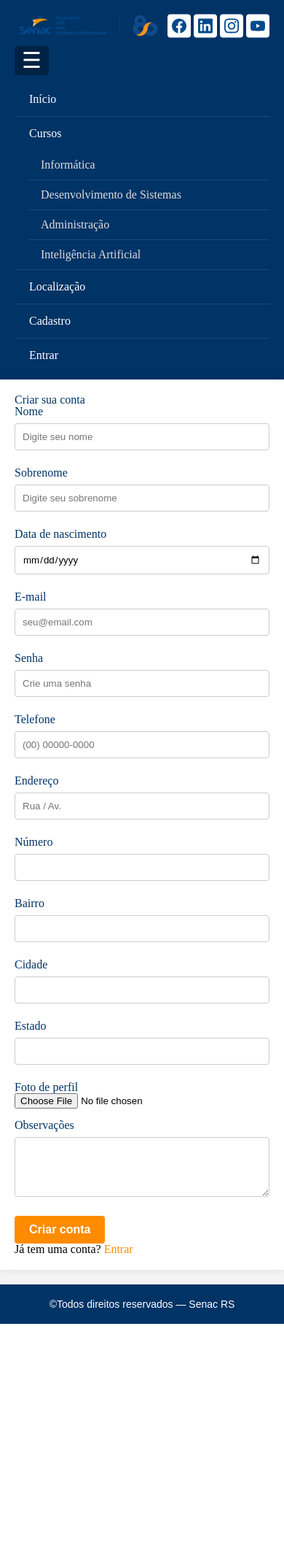
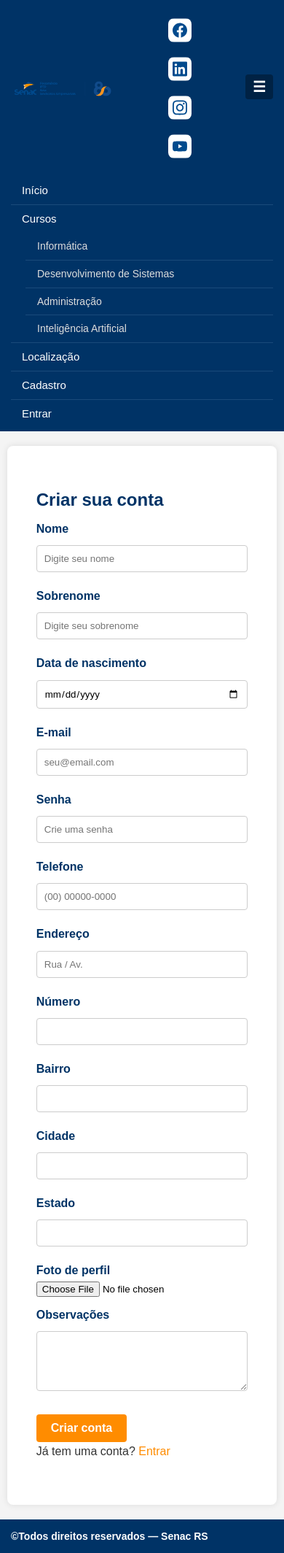
Before and after one commit to SergioArthur115/Projeto-1---Site-Restruturado, a Flask app: page /cadastro in a window 390 px wide, after a click that opens the changed part. Shown: the whole page at 73% size. Before the commit the page ends 1814 px from the top, so only its background shows below. Run offline with Flask 3, Linux system fonts and the light colour scheme.

Commit message:
alterações no css

```diff
--- a/static/css/estilo.css
+++ b/static/css/estilo.css
@@ -1,42 +1,62 @@
 * {
     box-sizing: border-box;
+    margin: 0;
+    padding: 0;
 }
 
 body {
     font-family: Arial, Helvetica, sans-serif;
-    margin: 0;
-    padding: 0;
     background-color: #f4f4f4;
+    line-height: 1.2; /* Ajustado para ficar mais compacto */
 }
+
+/* - configuracao da main (conteudo) - */
 
 main {
     min-height: 80vh;
-    padding: 20px;
-    max-width: 1200px;
-    margin: 0 auto;
+    padding: 30px;
+    max-width: 95%;
+    margin: 20px auto;
     background-color: white;
     box-shadow: 0 0 10px rgba(0,0,0,0.1);
+    border-radius: 8px;
 }
 
 section {
     padding: 10px;
 }
 
+/* - organizando imagens, titulos e paragrafos - */
+
 img {
     max-width: 100%;
     height: auto;
-    border-radius: 4px;
+    border-radius: 8px;
+    display: block;
+    margin: 20px auto;
 }
 
 h1, h2, h3, h4 {
     font-family: Arial, Helvetica, sans-serif;
-    color: #003366; /* Azul escuro Senac */
+    color: #003366;
+    margin-top: 20px; /* Reduzi um pouco para nao ficar tao espaçado */
+    margin-bottom: 15px;
+    text-align: left;
 }
 
-/* - configuracao do cabecalho e menu - */
+p {
+    font-family: Arial, Helvetica, sans-serif;
+    font-size: 16px;
+    line-height: 1.6; /* Deixei um pouco menor para o texto ficar mais justo */
+    color: #333;
+    margin-bottom: 20px;
+    text-align: justify;
+}
+
+/* - configuracao do cabecalho e menu (HEADER FINO) - */
 
 header {
-    background-color: #003366; /* Azul escuro Senac */
+    background-color: #003366;
     color: white;
     width: 100%;
 }
@@ -45,39 +65,45 @@
     display: flex;
     align-items: center;
     justify-content: space-between;
-    padding: 10px 20px;
+    padding: 8px 20px; /* Diminui o padding para deixar o header fino */
     max-width: 1200px;
     margin: 0 auto;
     flex-wrap: wrap;
 }
 
 .logosenac {
-    height: 50px;
+    height: 35px; /* Mudei de 60px para 35px, ficou bem menor! */
     width: auto;
+    margin: 0;
+    display: block;
 }
 
-/* esconde o checkbox do menu mobile */
+/* - esconde o checkbox do menu mobile - */
+
 #bt_menu {
     display: none;
 }
 
-/* estilo do botao hamburguer (3 linhas) */
+/* - estilo do botao hamburguer - */
+
 label[for="bt_menu"] {
     display: none;
     cursor: pointer;
-    font-size: 30px;
+    font-size: 26px; /* Tamanho do botao 3 linhas */
     color: white;
     padding: 5px 10px;
     background-color: #002244;
     border-radius: 4px;
 }
 
-/* menu principal */
+/* - menu principal - */
+
 .menu_principal ul {
     list-style: none;
     padding: 0;
     margin: 0;
     display: flex;
+    align-items: center; /* Garante que o texto do menu fique alinhado ao centro da linha */
     background-color: #003366;
 }
 
@@ -87,26 +113,27 @@
 
 .menu_principal ul li a {
     display: block;
-    padding: 15px 20px;
+    padding: 10px 15px; /* Diminui o padding do item do menu */
     text-decoration: none;
     color: white;
-    font-size: 16px;
+    font-size: 15px; /* Fonte levemente menor */
     transition: background 0.3s;
 }
 
 .menu_principal ul li a:hover {
-    background-color: #ff8c00; /* Laranja Senac */
+    background-color: #ff8c00;
     color: white;
 }
 
-/* submenu (drop-down) - cursos */
+/* - submenu (drop-down) cursos - */
+
 .menu_principal ul ul {
     display: none;
     position: absolute;
     top: 100%;
     left: 0;
-    background-color: #002244; /* Azul mais escuro para o submenu */
-    min-width: 220px;
+    background-color: #002244;
+    min-width: 200px;
     z-index: 1000;
     flex-direction: column;
 }
@@ -125,8 +152,9 @@
 }
 
 .menu_principal ul ul li a {
-    padding: 12px 16px;
+    padding: 10px 16px;
     color: #ddd;
+    font-size: 14px;
 }
 
 .menu_principal ul ul li a:hover {
@@ -139,21 +167,20 @@
 @media all and (max-width: 800px) {
     header section {
         flex-direction: row;
+        padding: 5px 15px; /* Padding menor ainda no celular */
     }
 
-    /* mostra o botao hamburguer */
     label[for="bt_menu"] {
         display: block;
+        font-size: 20px; /* Hamburger menor no celular */
     }
 
-    /* esconde o menu principal por padrao no celular */
     .menu_principal {
         display: none;
         width: 100%;
-        margin-top: 10px;
+        margin-top: 5px; /* Menos espaco entre o menu e o topo */
     }
 
-    /* faz os itens ficarem um embaixo do outro no celular */
     .menu_principal ul {
         flex-direction: column;
         width: 100%;
@@ -168,12 +195,10 @@
         border-bottom: none;
     }
 
-    /* quando clicar no botao hamburguer, o menu aparece */
     #bt_menu:checked ~ .menu_principal {
         display: block;
     }
 
-    /* no celular, o submenu vira um menu normal */
     .menu_principal ul ul {
         position: static;
         display: block;
@@ -187,10 +212,10 @@
     }
 }
 
-/* - estilos basicos de botoes e formularios - */
+/* - estilos de botoes e formularios - */
 
 button, .btn_cadastrar, .btn_entrar {
-    background-color: #ff8c00; /* Laranja Senac */
+    background-color: #ff8c00;
     color: white;
     border: none;
     padding: 10px 20px;
@@ -200,10 +225,11 @@
     font-family: Arial, Helvetica, sans-serif;
     font-weight: bold;
     transition: background 0.3s;
+    margin-top: 5px;
 }
 
 button:hover, .btn_cadastrar:hover, .btn_entrar:hover {
-    background-color: #e67e00; /* Laranja um pouco mais escuro ao passar o mouse */
+    background-color: #e67e00;
 }
 
 input[type="text"], input[type="email"], input[type="password"], input[type="date"], input[type="tel"], select, textarea {
@@ -225,17 +251,17 @@
     font-weight: bold;
     display: block;
     margin-bottom: 5px;
-    color: #003366; /* Azul escuro Senac nos rotulos */
+    color: #003366;
     font-family: Arial, Helvetica, sans-serif;
 }
 
 /* - estilos do rodape - */
 
 .footer {
-    background-color: #003366; /* Azul escuro Senac */
+    background-color: #003366;
     color: white;
     text-align: center;
-    padding: 20px;
+    padding: 15px; /* Diminui padding do footer */
     margin-top: 20px;
 }
 
@@ -250,14 +276,14 @@
 
 a {
     text-decoration: none;
-    color: #ff8c00; /* Laranja Senac */
+    color: #ff8c00;
 }
 
 a:hover {
-    color: #cc7000; /* Laranja mais escuro */
+    color: #cc7000;
 }
 
-/* - estilos das listas na pagina admin - */
+/* - estilos da lista admin - */
 
 .admin_lista {
     list-style: none;
@@ -276,7 +302,7 @@
     flex-wrap: wrap;
 }
 
-/* - estilos dos iframes (mapas e videos) - */
+/* - iframes - */
 
 iframe {
     max-width: 100%;
--- a/static/css/layout2.css
+++ /dev/null
@@ -1 +0,0 @@
-h
--- a/static/css/reset.css
+++ /dev/null
@@ -1,61 +0,0 @@
-html, body, div, span, applet, object, iframe,
-h1, h2, h3, h4, h5, h6, p, blockquote, pre,
-a, abbr, acronym, address, big, cite, code,
-del, dfn, em, img, ins, kbd, q, s, samp,
-small, strike, strong, sub, sup, tt, var,
-b, u, i, center,
-dl, dt, dd, ol, ul, li,
-fieldset, form, label, legend,
-table, caption, tbody, tfoot, thead, tr, th, td,
-article, aside, canvas, details, embed,
-figure, figcaption, footer, header, hgroup,
-menu, nav, output, ruby, section, summary,
-time, mark, audio, video {
-    margin: 0;
-    padding: 0;
-    border: 0;
-    font-size: 100%;
-    font: inherit;
-    vertical-align: baseline;
-}
-/* HTML5 display-role reset for older browsers */
-article, aside, details, figcaption, figure,
-footer, header, hgroup, menu, nav, section {
-    display: block;
-}
-body {
-    line-height: 1;
-}
-ol, ul {
-    list-style: none;
-}
-blockquote, q {
-    quotes: none;
-}
-blockquote:before, blockquote:after,
-q:before, q:after {
-    content: '';
-    content: none;
-}
-table {
-    border-collapse: collapse;
-    border-spacing: 0;
-}
-
-/*
-Forma resumida
-
-
-*,
-*:after,
-*:before {
-    margin: 0;
-    padding: 0;
-    box-sizing: border-box;
-    text-decoration: none;
-}
-body{
-    font-size: 100%;
-    list-style-type: none;
-}
-*/
--- a/templates/admin.html
+++ b/templates/admin.html
@@ -6,8 +6,6 @@
     <meta name="viewport" content="width=device-width, initial-scale=1.0">
     <title>Senac Tech</title>
     <link rel="stylesheet" href="{{ url_for('static', filename='css/estilo.css') }}">
-    <link rel="stylesheet" href="{{ url_for('static', filename='css/layout.css') }}">
-    <link rel="stylesheet" href="{{ url_for('static', filename='css/reset.css') }}">
 </head>
 
 <body>
--- a/templates/cadastro.html
+++ b/templates/cadastro.html
@@ -6,8 +6,6 @@
     <meta name="viewport" content="width=device-width, initial-scale=1.0">
     <title>Senac Tech</title>
     <link rel="stylesheet" href="{{ url_for('static', filename='css/estilo.css') }}">
-    <link rel="stylesheet" href="{{ url_for('static', filename='css/layout.css') }}">
-    <link rel="stylesheet" href="{{ url_for('static', filename='css/reset.css') }}">
 </head>
 
 <body>
--- a/templates/cursoadm.html
+++ b/templates/cursoadm.html
@@ -6,8 +6,6 @@
     <meta name="viewport" content="width=device-width, initial-scale=1.0">
     <title>Senac Tech</title>
     <link rel="stylesheet" href="{{ url_for('static', filename='css/estilo.css') }}">
-    <link rel="stylesheet" href="{{ url_for('static', filename='css/layout.css') }}">
-    <link rel="stylesheet" href="{{ url_for('static', filename='css/reset.css') }}">
 </head>
 
 <body>
--- a/templates/cursoia.html
+++ b/templates/cursoia.html
@@ -6,8 +6,6 @@
     <meta name="viewport" content="width=device-width, initial-scale=1.0">
     <title>Senac Tech</title>
     <link rel="stylesheet" href="{{ url_for('static', filename='css/estilo.css') }}">
-    <link rel="stylesheet" href="{{ url_for('static', filename='css/layout.css') }}">
-    <link rel="stylesheet" href="{{ url_for('static', filename='css/reset.css') }}">
 </head>
 
 <body>
--- a/templates/cursos.html
+++ b/templates/cursos.html
@@ -6,9 +6,6 @@
     <meta name="viewport" content="width=device-width, initial-scale=1.0">
     <title>Senac Tech</title>
     <link rel="stylesheet" href="{{ url_for('static', filename='css/estilo.css') }}">
-    <link rel="stylesheet" href="{{ url_for('static', filename='css/layout.css') }}">
-    <link rel="stylesheet" href="{{ url_for('static', filename='css/reset.css') }}">
-
 </head>
 
 <body>
--- a/templates/cursosistemas.html
+++ b/templates/cursosistemas.html
@@ -6,8 +6,6 @@
     <meta name="viewport" content="width=device-width, initial-scale=1.0">
     <title>Senac Tech</title>
     <link rel="stylesheet" href="{{ url_for('static', filename='css/estilo.css') }}">
-    <link rel="stylesheet" href="{{ url_for('static', filename='css/layout.css') }}">
-    <link rel="stylesheet" href="{{ url_for('static', filename='css/reset.css') }}">
 </head>
 
 <body>
--- a/templates/cursoti.html
+++ b/templates/cursoti.html
@@ -6,8 +6,6 @@
     <meta name="viewport" content="width=device-width, initial-scale=1.0">
     <title>Senac Tech</title>
     <link rel="stylesheet" href="{{ url_for('static', filename='css/estilo.css') }}">
-    <link rel="stylesheet" href="{{ url_for('static', filename='css/layout.css') }}">
-    <link rel="stylesheet" href="{{ url_for('static', filename='css/reset.css') }}">
 </head>
 
 <body>
--- a/templates/edit_user.html
+++ b/templates/edit_user.html
@@ -6,8 +6,6 @@
     <meta name="viewport" content="width=device-width, initial-scale=1.0">
     <title>Senac Tech</title>
     <link rel="stylesheet" href="{{ url_for('static', filename='css/estilo.css') }}">
-    <link rel="stylesheet" href="{{ url_for('static', filename='css/layout.css') }}">
-    <link rel="stylesheet" href="{{ url_for('static', filename='css/reset.css') }}">
 </head>
 
 <body>
--- a/templates/index.html
+++ b/templates/index.html
@@ -6,10 +6,6 @@
     <meta name="viewport" content="width=device-width, initial-scale=1.0">
     <title>Senac Tech</title>
     <link rel="stylesheet" href="{{ url_for('static', filename='css/estilo.css') }}">
-    <link rel="stylesheet" href="{{ url_for('static', filename='css/layout.css') }}">
-    <link rel="stylesheet" href="{{ url_for('static', filename='css/reset.css') }}">
-
-
 </head>
 
 <body>
--- a/templates/localizacao.html
+++ b/templates/localizacao.html
@@ -6,8 +6,6 @@
     <meta name="viewport" content="width=device-width, initial-scale=1.0">
     <title>Senac Tech</title>
     <link rel="stylesheet" href="{{ url_for('static', filename='css/estilo.css') }}">
-    <link rel="stylesheet" href="{{ url_for('static', filename='css/layout.css') }}">
-    <link rel="stylesheet" href="{{ url_for('static', filename='css/reset.css') }}">
 </head>
 
 <body>
--- a/templates/login.html
+++ b/templates/login.html
@@ -6,8 +6,6 @@
     <meta name="viewport" content="width=device-width, initial-scale=1.0">
     <title>Senac Tech</title>
     <link rel="stylesheet" href="{{ url_for('static', filename='css/estilo.css') }}">
-    <link rel="stylesheet" href="{{ url_for('static', filename='css/layout.css') }}">
-    <link rel="stylesheet" href="{{ url_for('static', filename='css/reset.css') }}">
 </head>
 
 <body>
--- a/templates/perfil.html
+++ b/templates/perfil.html
@@ -6,8 +6,6 @@
     <meta name="viewport" content="width=device-width, initial-scale=1.0">
     <title>Senac Tech</title>
     <link rel="stylesheet" href="{{ url_for('static', filename='css/estilo.css') }}">
-    <link rel="stylesheet" href="{{ url_for('static', filename='css/layout.css') }}">
-    <link rel="stylesheet" href="{{ url_for('static', filename='css/reset.css') }}">
 </head>
 
 <body>
```
Also changed, not shown: static/css/body.css (deleted, +0 -69 lines), static/css/layout.css (deleted, +0 -68 lines), static/css/menu.css (deleted, +0 -187 lines).
